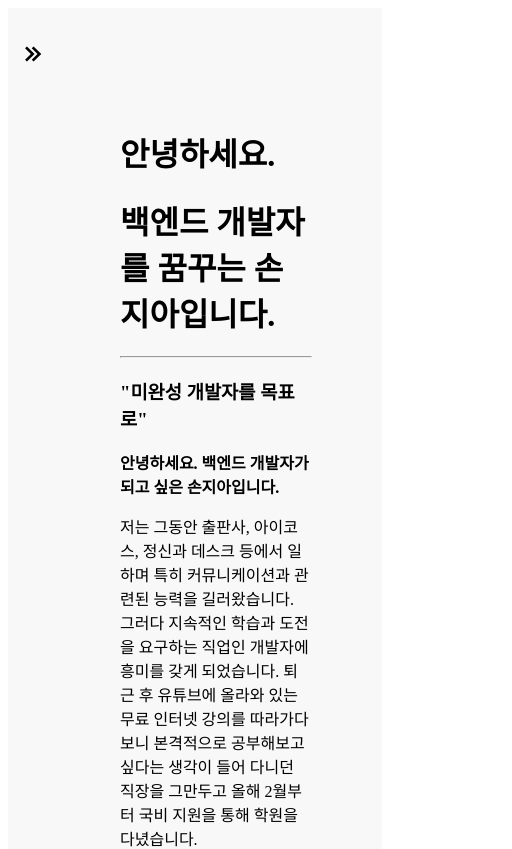
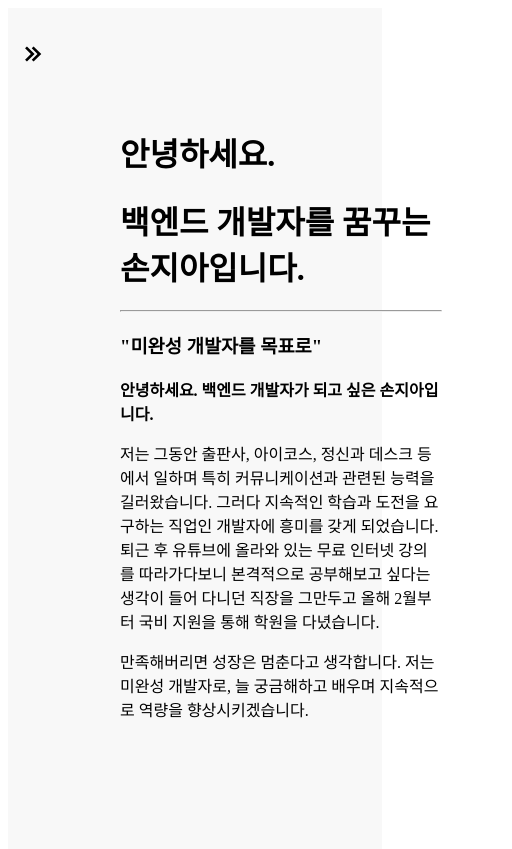
Before and after one commit to jia-son/about-me, a React (Create React App) app: page / in a window 390 px wide. Shown: the top 849 px of the page, 512 px wide, since content can reach past the window. Built offline with nearby package versions, Linux system fonts and the light colour scheme; a web font is replaced by a local one.

Commit message:
css 수정

```diff
--- a/src/components/leftComponents/LeftConponents.js
+++ b/src/components/leftComponents/LeftConponents.js
@@ -1,3 +1,63 @@
+// import React, { useEffect, useState } from "react";
+// import './leftComponents.css';
+// import { BiChevronsLeft, BiChevronsRight } from "react-icons/bi";
+
+// const LeftConponents = ({ onMenuItemClick }) => {
+//     const [isMobile, setIsMobile] = useState(window.innerWidth);
+//     const [menu, setMenu] = useState(true);
+
+//     const changeMenu = () => {
+//         const newMenu = !menu;
+//         setMenu(newMenu);
+//     }
+
+//     useEffect(() => {
+//         const handleResize = () => {
+//             setIsMobile(window.innerWidth);
+//         };
+//         window.addEventListener("resize", handleResize);
+
+//         return () => {
+//             window.removeEventListener("resize", handleResize);
+//         };
+//     }, []);
+
+//     const handleItemClick = (pageName) => {
+//         onMenuItemClick(pageName);
+//     }
+
+//     if (!menu && isMobile <= 768) {
+//         return <BiChevronsRight id="menuRightIcon" onClick={changeMenu} />;
+//     }
+
+//     return (
+//         <>
+//         <div className="leftBox">
+//             {isMobile <= 768 ?
+//                 (
+//                     <BiChevronsLeft id="menuIcon" onClick={changeMenu} />
+//                 ) : null
+//             }
+//             <div className="leftBoxInImgBox">
+//                 <div className="imgBox" />
+//                 <h1>손지아</h1>
+//                 <h5>Java 백엔드 개발자</h5>
+//             </div>
+//             <div className="menuBox">
+//                 <p onClick={() => handleItemClick("aboutMe")}>자기소개</p>
+//                 <p onClick={() => handleItemClick("skills")}>기술 스택</p>
+//                 <p onClick={() => handleItemClick("project")}>프로젝트</p>
+//                 <p onClick={() => handleItemClick("career")}>이력</p>
+//                 <p onClick={() => handleItemClick("contact")}>컨택 가능 주소</p>
+//             </div>
+//         </div>
+//         </>
+//     );
+// }
+
+// export default LeftConponents;
+
+
 import React, { useEffect, useState } from "react";
 import './leftComponents.css';
 import { BiChevronsLeft, BiChevronsRight } from "react-icons/bi";
@@ -5,6 +65,7 @@ import { BiChevronsLeft, BiChevronsRight } from "react-icons/bi";
 const LeftConponents = ({ onMenuItemClick }) => {
     const [isMobile, setIsMobile] = useState(window.innerWidth);
     const [menu, setMenu] = useState(true);
+    const [scrollY, setScrollY] = useState(0); // 추가: 스크롤 위치 저장
 
     const changeMenu = () => {
         const newMenu = !menu;
@@ -15,12 +76,25 @@ const LeftConponents = ({ onMenuItemClick }) => {
         const handleResize = () => {
             setIsMobile(window.innerWidth);
         };
+
+        const handleScroll = () => {
+            // 스크롤 위치를 스크롤 이벤트로 감지하여 저장
+            setScrollY(window.scrollY);
+        };
+
         window.addEventListener("resize", handleResize);
+        window.addEventListener("scroll", handleScroll); // 추가: 스크롤 이벤트 등록
 
         return () => {
             window.removeEventListener("resize", handleResize);
+            window.removeEventListener("scroll", handleScroll); // 추가: 스크롤 이벤트 해제
         };
     }, []);
+
+    // 스크롤 위치에 따라 LeftComponent의 위치 조절
+    const leftComponentStyle = {
+        top: scrollY + "px" // 또는 다른 값으로 위치를 설정
+    };
 
     const handleItemClick = (pageName) => {
         onMenuItemClick(pageName);
@@ -32,7 +106,7 @@ const LeftConponents = ({ onMenuItemClick }) => {
 
     return (
         <>
-        <div className="leftBox">
+        <div className="leftBox" style={leftComponentStyle}> {/* 스타일 적용 */}
             {isMobile <= 768 ?
                 (
                     <BiChevronsLeft id="menuIcon" onClick={changeMenu} />
--- a/src/components/leftComponents/leftComponents.css
+++ b/src/components/leftComponents/leftComponents.css
@@ -5,6 +5,9 @@
         height: 100vh;
         background-color: rgb(247, 240, 215);
         text-align: center;
+
+        position: relative;
+        transition: top 0.2s ease;
     }
 
     .leftBoxInImgBox {
@@ -34,6 +37,9 @@
         height: 100vh;
         background-color: rgb(247, 240, 215);
         text-align: center;
+
+        position: relative;
+        transition: top 0.2s ease;
     }
 
     .leftBoxInImgBox {
@@ -59,7 +65,7 @@
 /*모바일 환경*/
 @media screen and (max-width: 768px) {
     .leftBox {
-        width: 50vw;
+        width: 30vw;
         height: 100vh;
         background-color: rgb(247, 240, 215);
         text-align: center;
--- a/src/components/main/Main.js
+++ b/src/components/main/Main.js
@@ -1,4 +1,4 @@
-import React, { useEffect, useState } from "react";
+import React, { useEffect, useState, useRef } from "react";
 import './main.css';
 import LeftConponents from "../leftComponents/LeftConponents";
 import AboutMe from "../menu/aboutMe/AboutMe";
@@ -12,14 +12,25 @@ const Main = () => {
     const [isMobile, setIsMobile] = useState(window.innerWidth);
     const [menu, setMenu] = useState(false);
     const [selectedMenuItem, setSelectedMenuItem] = useState("aboutMe");
+    const menuItems = ["aboutMe", "skills", "project", "career", "contact"];
+
+    const mainRef = useRef(null);
 
     const changeMenu = () => {
         const newMenu = !menu;
-        setMenu(newMenu)
+        setMenu(newMenu);
     }
 
     const handleMenuItemClick = (menuItem) => {
         setSelectedMenuItem(menuItem);
+
+        const componentIndex = menuItems.indexOf(menuItem);
+        if (mainRef.current && componentIndex !== -1) {
+            const element = mainRef.current.getElementsByClassName("menuContainer")[componentIndex];
+            if (element) {
+                element.scrollIntoView({ behavior: "smooth" });
+            }
+        }
     }
 
     useEffect(() => {
@@ -34,8 +45,7 @@ const Main = () => {
     }, []);
 
     return (
-        <>
-        <div className="mainBox">
+        <div className="mainBox" ref={mainRef}>
             <div className="left">
                 {isMobile <= 768 ?
                 (
@@ -47,14 +57,20 @@ const Main = () => {
                 )}
             </div>
             <div className="right">
-                {selectedMenuItem === "aboutMe" && <AboutMe />}
-                {selectedMenuItem === "skills" && <Skills />}
-                {selectedMenuItem === "project" && <Project />}
-                {selectedMenuItem === "career" && <Career />}
-                {selectedMenuItem === "contact" && <Contact />}
+                {menuItems.map((menuItem) => (
+                    <div
+                        key={menuItem}
+                        className={`menuContainer ${selectedMenuItem === menuItem ? "active" : ""}`}
+                    >
+                        {menuItem === "aboutMe" && <AboutMe />}
+                        {menuItem === "skills" && <Skills />}
+                        {menuItem === "project" && <Project />}
+                        {menuItem === "career" && <Career />}
+                        {menuItem === "contact" && <Contact />}
+                    </div>
+                ))}
             </div>
         </div>
-        </>
     );
 }
 
--- a/src/components/main/main.css
+++ b/src/components/main/main.css
@@ -1,34 +1,25 @@
 @media screen and (min-width: 1025px) {
   .mainBox {
     width: 1200px;
-    height: 100vh;
+    height:max-content;
     background-color: rgb(248, 248, 248);
     margin: 0 auto;
     display: flex;
-  }
-
-  .right {
-    overflow-y: auto;
   }
 }
 
 @media screen and (max-width: 1024px) {
   .mainBox {
-    height: 100vh;
+    height:max-content;
     background-color: rgb(248, 248, 248);
     margin: 0 auto;
     display: flex;
-  }
-
-  .right {
-    flex: 1;
-    overflow-y: auto;
   }
 }
 
 @media screen and (max-width: 768px) {
   .mainBox {
-    height: 100vh;
+    height:max-content;
     background-color: rgb(248, 248, 248);
     margin: 0 auto;
   }
```
